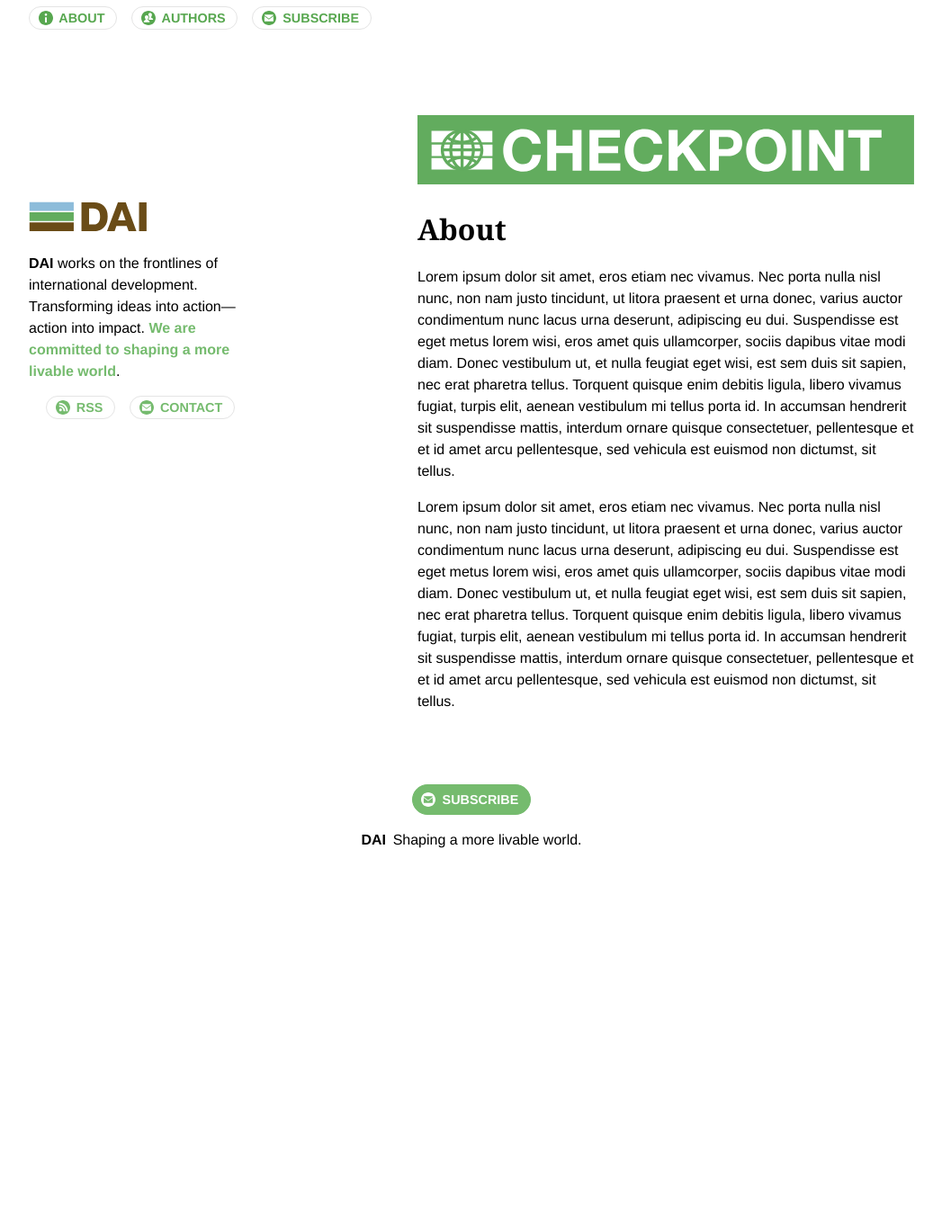
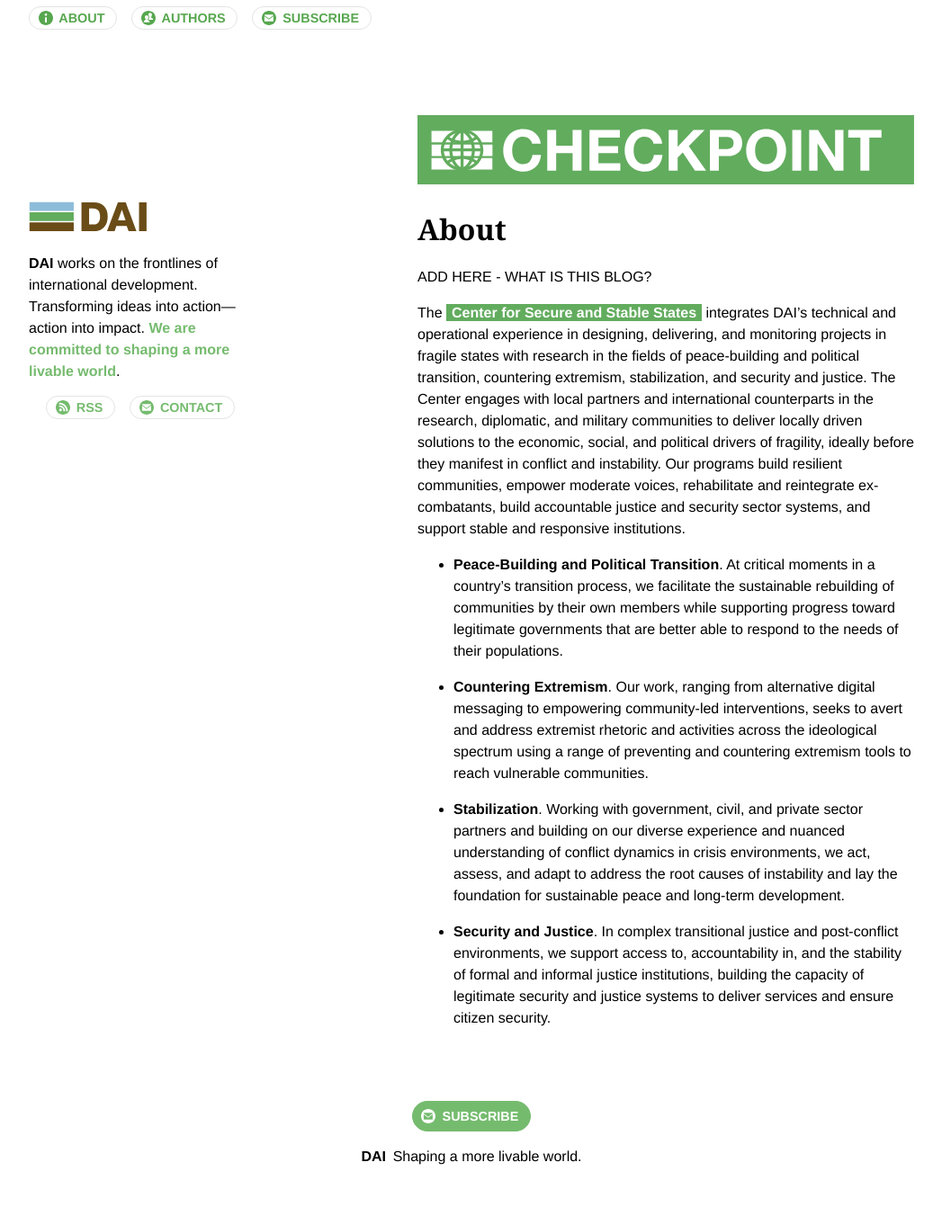
Before and after one commit to BryanSchuetz/CS-, a Jekyll site: the page built from about.md, in a window 1280 px wide. Shown: the whole page at 90% size, without its empty margins (116-1163 px from the left). Built offline with Jekyll 4.4.1, drawn with Linux system fonts in a browser that asks for light colours; before the commit the page ends 1010 px from its top, so only the background shows below that.

Commit message:
Updated About

```diff
--- a/about.md
+++ b/about.md
@@ -4,6 +4,18 @@ permalink: "/about/"
 layout: page
 ---
 
-Lorem ipsum dolor sit amet, eros etiam nec vivamus. Nec porta nulla nisl nunc, non nam justo tincidunt, ut litora praesent et urna donec, varius auctor condimentum nunc lacus urna deserunt, adipiscing eu dui. Suspendisse est eget metus lorem wisi, eros amet quis ullamcorper, sociis dapibus vitae modi diam. Donec vestibulum ut, et nulla feugiat eget wisi, est sem duis sit sapien, nec erat pharetra tellus. Torquent quisque enim debitis ligula, libero vivamus fugiat, turpis elit, aenean vestibulum mi tellus porta id. In accumsan hendrerit sit suspendisse mattis, interdum ornare quisque consectetuer, pellentesque et et id amet arcu pellentesque, sed vehicula est euismod non dictumst, sit tellus.
+ADD HERE - WHAT IS THIS BLOG?
 
-Lorem ipsum dolor sit amet, eros etiam nec vivamus. Nec porta nulla nisl nunc, non nam justo tincidunt, ut litora praesent et urna donec, varius auctor condimentum nunc lacus urna deserunt, adipiscing eu dui. Suspendisse est eget metus lorem wisi, eros amet quis ullamcorper, sociis dapibus vitae modi diam. Donec vestibulum ut, et nulla feugiat eget wisi, est sem duis sit sapien, nec erat pharetra tellus. Torquent quisque enim debitis ligula, libero vivamus fugiat, turpis elit, aenean vestibulum mi tellus porta id. In accumsan hendrerit sit suspendisse mattis, interdum ornare quisque consectetuer, pellentesque et et id amet arcu pellentesque, sed vehicula est euismod non dictumst, sit tellus.
+The **[Center for Secure and Stable States](https://www.dai.com/our-work/solutions/fragile-states)** integrates DAI’s technical and operational experience in designing, delivering, and monitoring projects in fragile states with research in the fields of peace-building and political transition, countering extremism, stabilization, and security and justice. The Center engages with local partners and international counterparts in the research, diplomatic, and military communities to deliver locally driven solutions to the economic, social, and political drivers of fragility, ideally before they manifest in conflict and instability. Our programs build resilient communities, empower moderate voices, rehabilitate and reintegrate ex-combatants, build accountable justice and security sector systems, and support stable and responsive institutions.
+
+* **Peace-Building and Political Transition**. At critical moments in a country’s transition process, we facilitate the sustainable rebuilding of communities by their own members while supporting progress toward legitimate governments that are better able to respond to the needs of their populations.
+
+* **Countering Extremism**. Our work, ranging from alternative digital
+ messaging to empowering community-led interventions, seeks to avert and address extremist rhetoric and activities across the ideological
+ spectrum using a range of preventing and countering extremism tools to reach vulnerable communities.
+
+* **Stabilization**. Working with government, civil, and private sector partners and building on our diverse experience and nuanced understanding of conflict dynamics in crisis environments, we act, assess, and adapt to
+ address the root causes of instability and lay the foundation for
+ sustainable peace and long-term development.
+
+* **Security and Justice**. In complex transitional justice and post-conflict environments, we support access to, accountability in, and the stability of formal and informal justice institutions, building the capacity of legitimate security and justice systems to deliver services and ensure citizen security.
```
